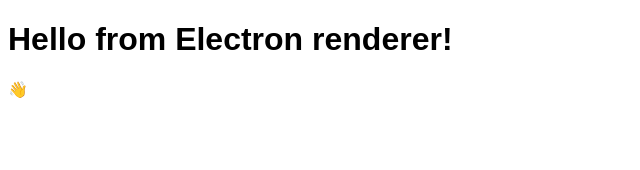
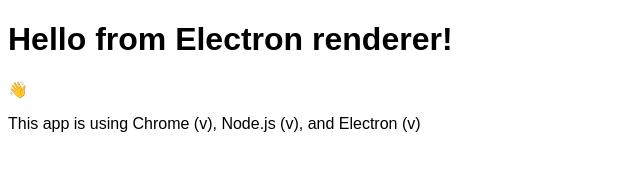
Before and after one commit to viperpi5/my-electron-app, an Electron app: page index.html in a window 800 px wide. Shown: the whole page, without its empty margins (0-640 px from the left). Drawn offline with Linux system fonts and the light colour scheme; no server answers.

Commit message:
Testing the preload script

```diff
--- a/index.html
+++ b/index.html
@@ -17,5 +17,7 @@
   <body>
     <h1>Hello from Electron renderer!</h1>
     <p>👋</p>
+    <p id="info"></p>
   </body>
+  <script src="./renderer.js"></script>
 </html>
--- /dev/null
+++ b/renderer.js
@@ -0,0 +1,2 @@
+const information = document.getElementById('info')
+information.innerText = `This app is using Chrome (v${versions.chrome()}), Node.js (v${versions.node()}), and Electron (v${versions.electron()})`
```
